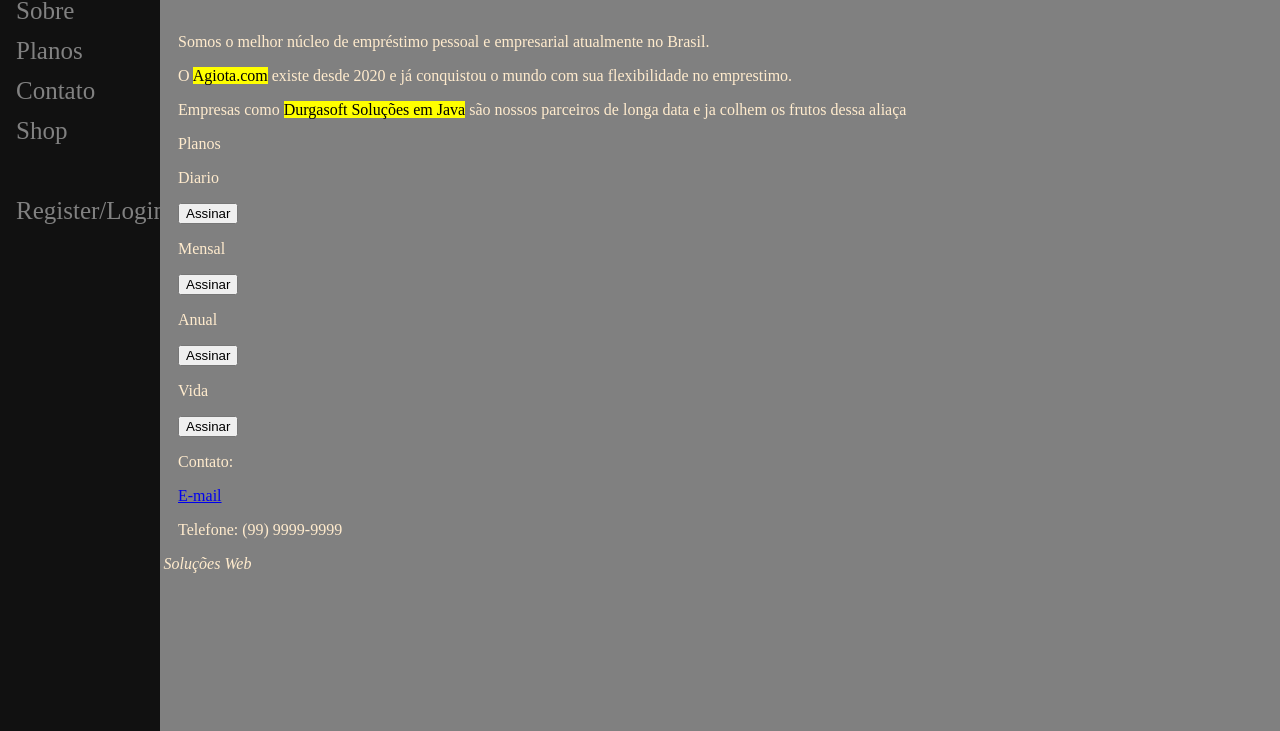
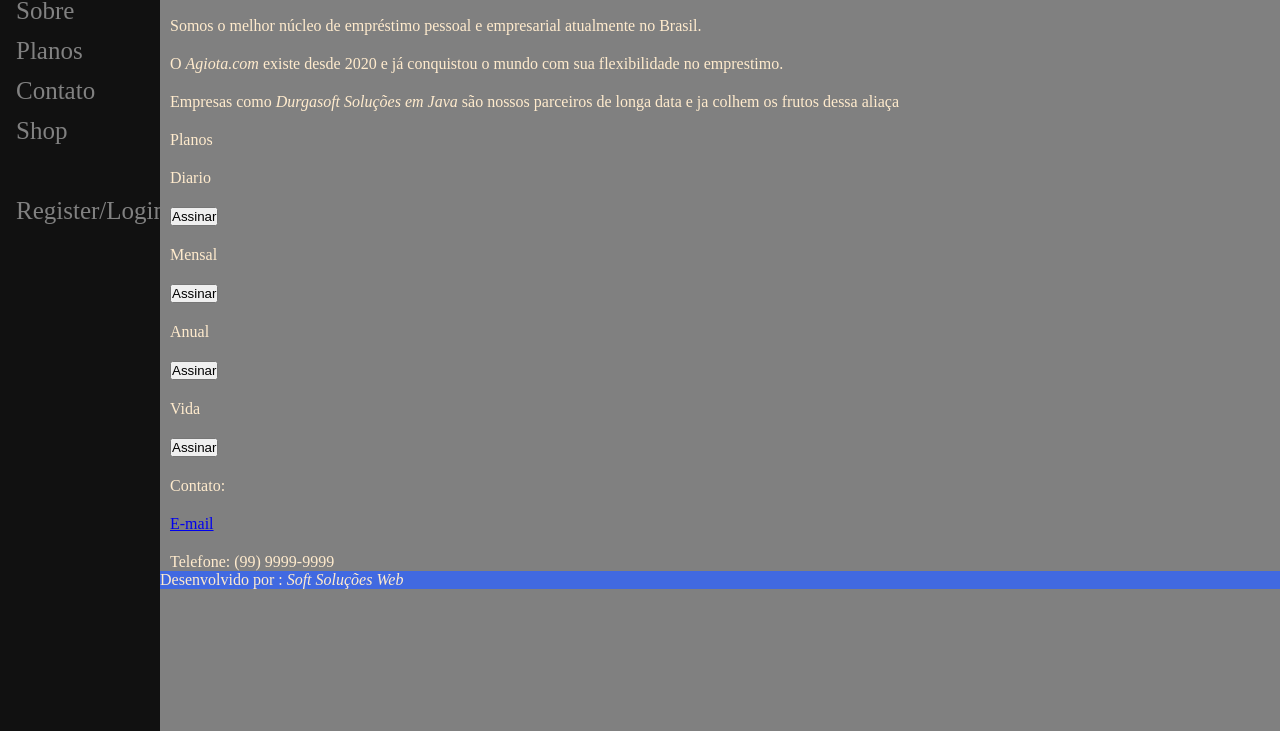
Before and after one commit to Numb4r/trabalhopw1, a plain HTML site: page index.html in a window 1280 px wide. Shown: the part 69-800 px from the top of the page. Drawn offline with Linux system fonts and the light colour scheme; files whose address does not match are found by name.

Commit message:
retirado o margin/padding padrao,reformado pra web semantica

```diff
--- a/style/main.css
+++ b/style/main.css
@@ -1,5 +1,12 @@
+*{
+    margin: 0;
+    padding: 0;
+}
+:root{
+    --main-font-color: blanchedalmond
+}
 body{
-    color: blanchedalmond;
+    color: var(--main-font-color);
     background-color:gray;
 }
 header{
@@ -37,18 +44,28 @@ nav a:hover{
 .text-header{
     display: inline-block
 }
+.main{
+    margin-left: 160px; /* Same as the width of the sidebar */
+    padding: 0px 10px;
+}
 .image-header{
     width: 100px;
     height: 50px;
     margin: 0 10px 0 0 ;
     display: inline-block
 }
-
-.main{
-    margin-left: 160px; /* Same as the width of the sidebar */
-    padding: 0px 10px;
+section p {
+    margin-top: 20px;
+}
+.plano-header{
+    margin-bottom: 20px;
 }
 
+.emp{
+    background-color: transparent;
+    font-style: italic;
+    color:var(--main-font-color)
+}
 .planos{
 
 }
@@ -64,3 +81,8 @@ nav a:hover{
 .plano-link{
 
 }
+footer{
+    margin-left: 10em;
+    background-color:royalblue ;
+
+}
```
